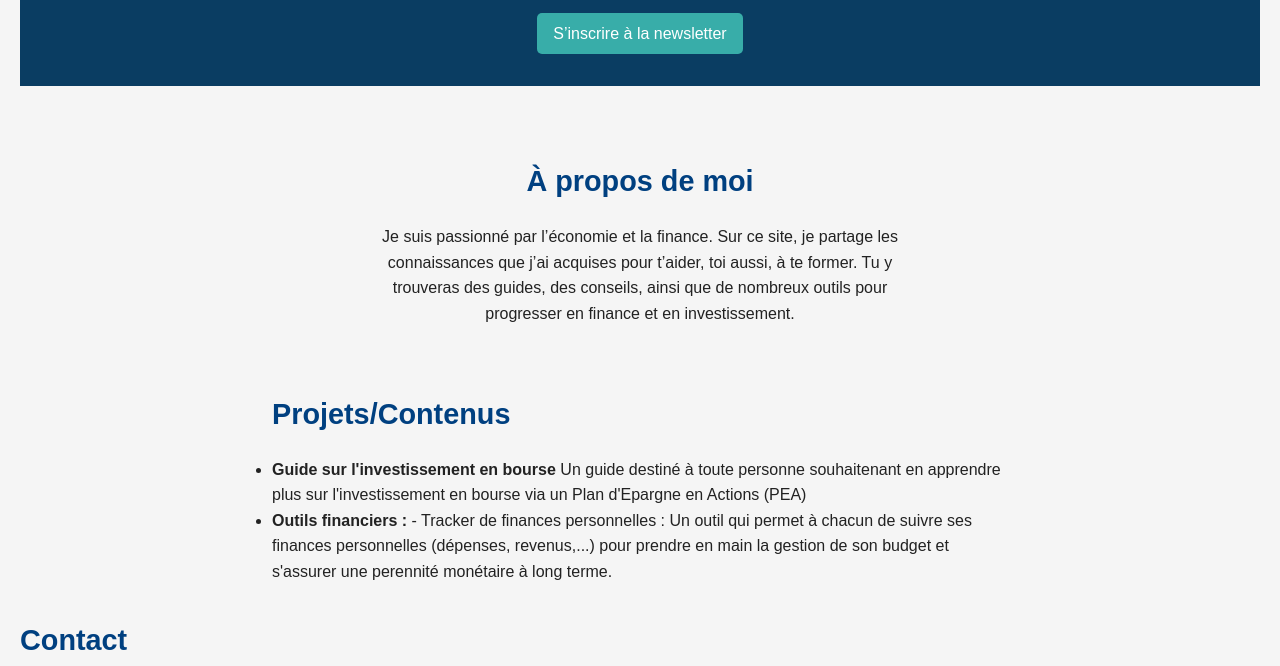
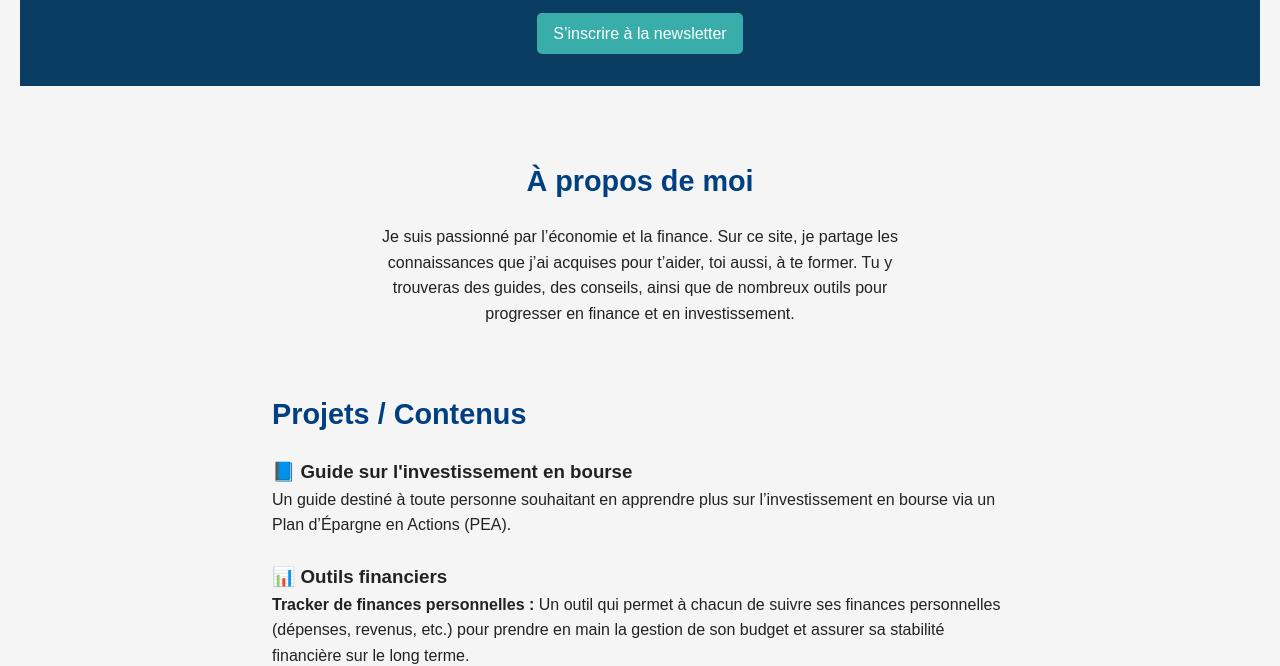
Before and after one commit to FreezerArctic/site-finance, a plain HTML site: page index.html in a window 1280 px wide. Shown: the part 155-821 px from the top of the page. Drawn offline with Linux system fonts and the light colour scheme.

Commit message:
Modification de la section "Projets / Contenus" avec une structure et une lisibilité renforcée et l'ajout d'emojis.

```diff
--- a/index.html
+++ b/index.html
@@ -23,14 +23,19 @@ Tu y trouveras des guides, des conseils, ainsi que de nombreux outils pour progr
 
 
   <section id="projets" style="padding: 2rem; max-width: 800px; margin: auto;">
-  <h2>Projets/Contenus</h2>
-  <ul>
-     <li><strong>Guide sur l'investissement en bourse</strong> Un guide destiné à toute personne souhaitenant en apprendre plus sur l'investissement
-        en bourse via un Plan d'Epargne en Actions (PEA) </li>
-    <li><strong>Outils financiers :</strong> - Tracker de finances personnelles : Un outil qui permet à chacun de suivre ses finances personnelles (dépenses, revenus,...)
-        pour prendre en main la gestion de son budget et s'assurer une perennité monétaire à long terme.</li>
-  </ul>
+  <h2>Projets / Contenus</h2>
+
+  <div style="margin-bottom: 1.5rem;">
+    <h3>📘 Guide sur l'investissement en bourse</h3>
+    <p>Un guide destiné à toute personne souhaitant en apprendre plus sur l’investissement en bourse via un Plan d’Épargne en Actions (PEA).</p>
+  </div>
+
+  <div>
+    <h3>📊 Outils financiers</h3>
+    <p><strong>Tracker de finances personnelles :</strong> Un outil qui permet à chacun de suivre ses finances personnelles (dépenses, revenus, etc.) pour prendre en main la gestion de son budget et assurer sa stabilité financière sur le long terme.</p>
+  </div>
 </section>
+
 
 
   <section id="contact">
```
